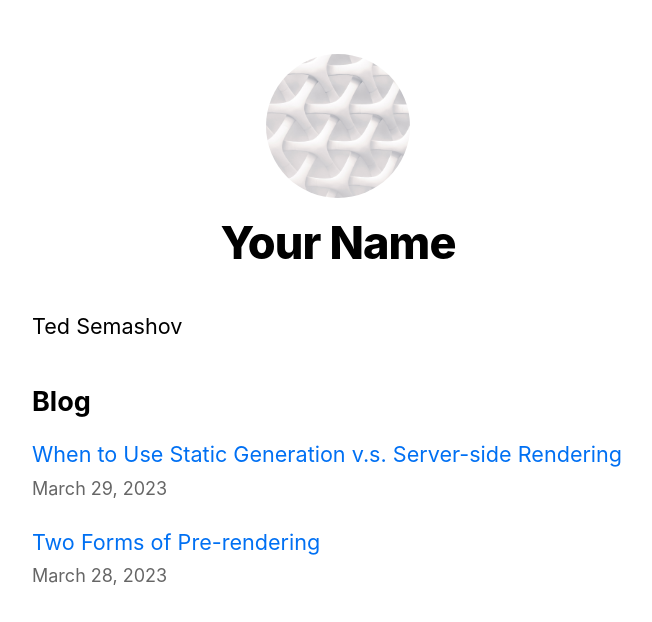
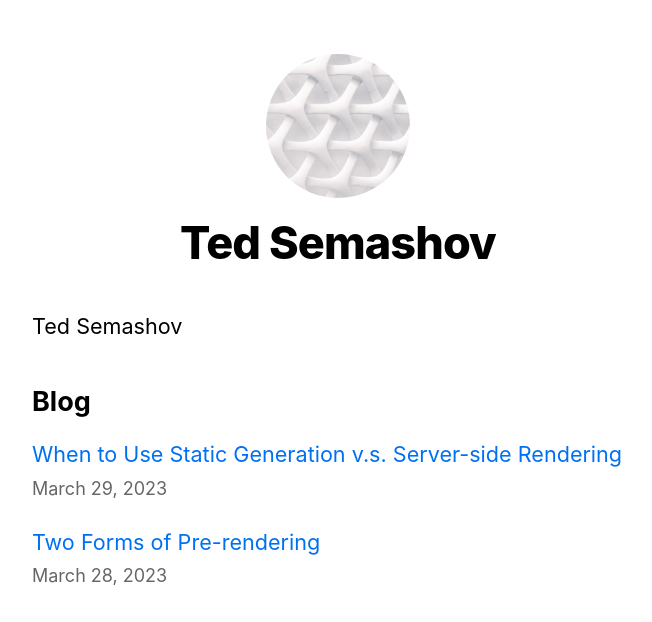
Before and after one commit to tedsemashov/blog-next, a Next.js app: page / in a window 1280 px wide. Shown: the top 622 px of the page, without its empty margins (302-954 px from the left). Built offline with nearby package versions, Linux system fonts and the light colour scheme.

Commit message:
small fixes

```diff
--- a/components/layout.js
+++ b/components/layout.js
@@ -4,7 +4,7 @@ import styles from './layout.module.css';
 import utilStyles from '../styles/utils.module.css';
 import Link from 'next/link';
 
-const name = 'Your Name';
+const name = 'Ted Semashov';
 export const siteTitle = 'Next.js Sample Website';
 
 const Layout = ({ children, home }) => {
```
Also changed, not shown: 1 other file (tests, documents, lock files or other folders).
